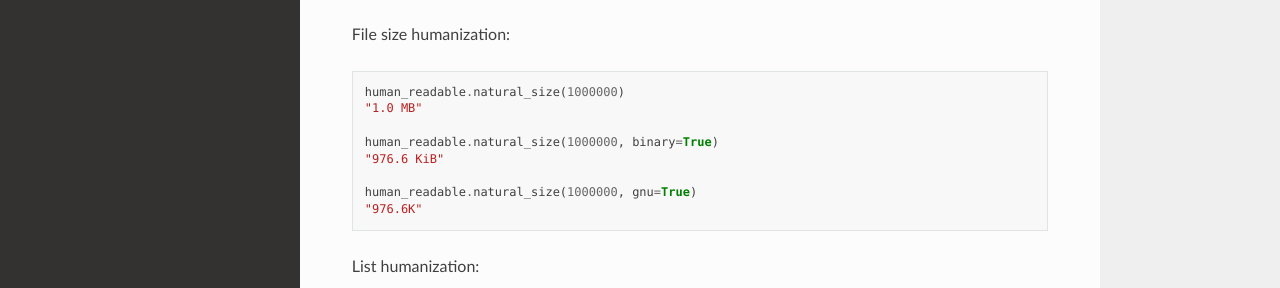
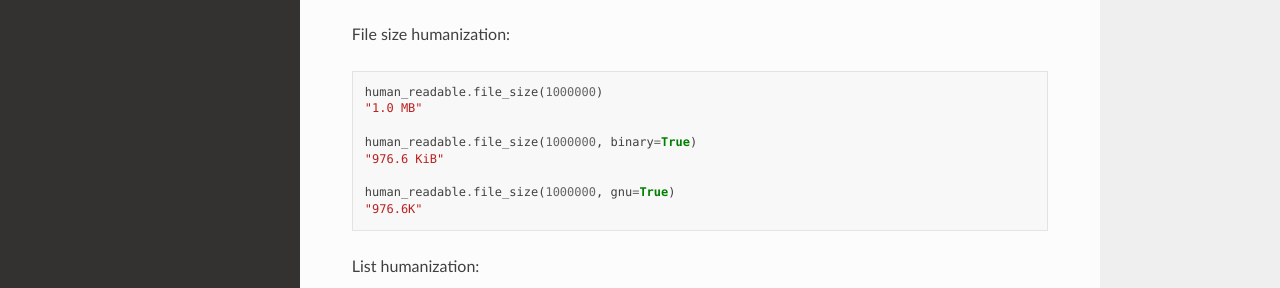
Before and after one commit to staticdev/human-readable, a Sphinx documentation site: the page built from docs/usage.rst, in a window 1280 px wide. Shown: the part 252-540 px from the top of the page. Built offline with Sphinx 7.4.7 and the Read the Docs theme 2.0.0, drawn with Linux system fonts in a browser that asks for light colours.

Commit message:
Fix usage errors

```diff
--- a/README.rst
+++ b/README.rst
@@ -72,13 +72,13 @@ File size humanization:
 
 .. code-block:: python
 
-   human_readable.natural_size(1000000)
+   human_readable.file_size(1000000)
    "1.0 MB"
 
-   human_readable.natural_size(1000000, binary=True)
+   human_readable.file_size(1000000, binary=True)
    "976.6 KiB"
 
-   human_readable.natural_size(1000000, gnu=True)
+   human_readable.file_size(1000000, gnu=True)
    "976.6K"
 
 
--- a/docs/usage.rst
+++ b/docs/usage.rst
@@ -11,13 +11,13 @@ File size humanization:
 
 .. code-block:: python
 
-   human_readable.natural_size(1000000)
+   human_readable.file_size(1000000)
    "1.0 MB"
 
-   human_readable.natural_size(1000000, binary=True)
+   human_readable.file_size(1000000, binary=True)
    "976.6 KiB"
 
-   human_readable.natural_size(1000000, gnu=True)
+   human_readable.file_size(1000000, gnu=True)
    "976.6K"
 
 
```
